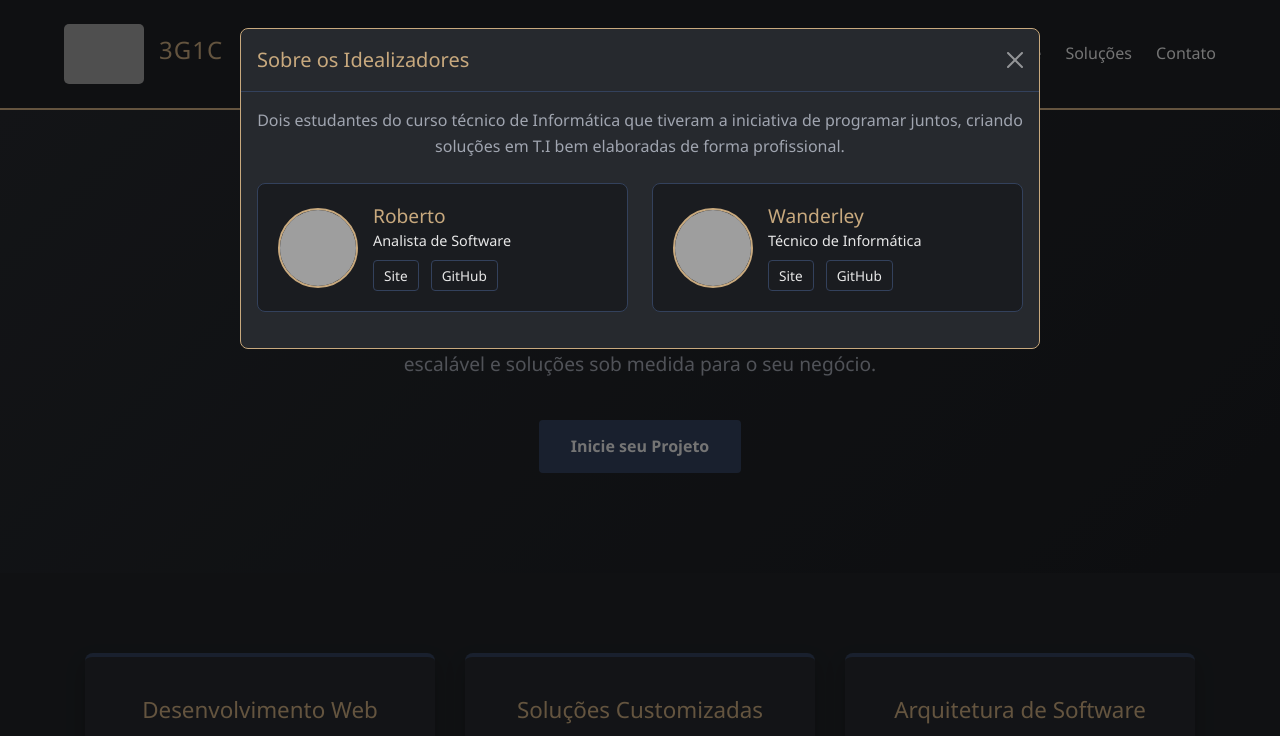
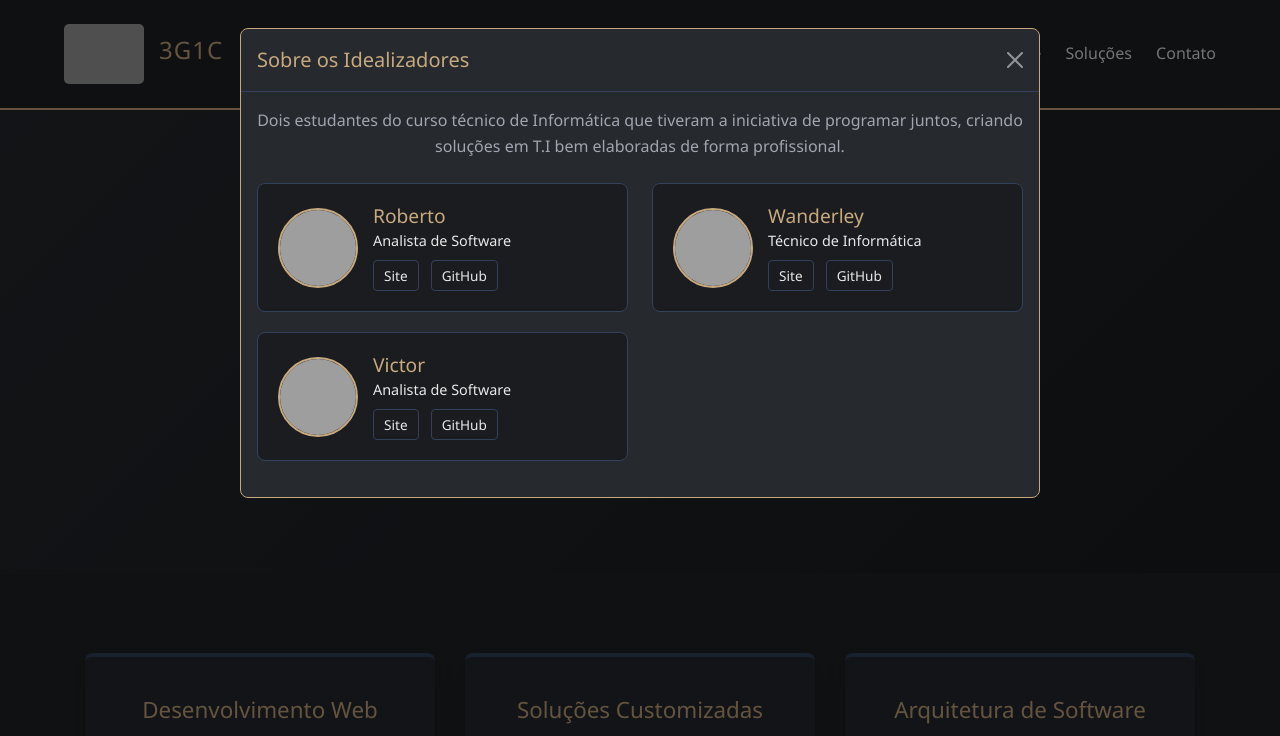
Before and after one commit to 2g-1c/2g-1c.github.io, a plain HTML site: page index.html in a window 1280 px wide. Both pictures are taken after a click on the link "Sobre". Shown: the top 736 px of the page. Drawn offline with nearby package versions, Linux system fonts and the light colour scheme; grey boxes are pictures that could not be loaded.

Commit message:
Update index.html
Adicionando dados Victor

```diff
--- a/index.html
+++ b/index.html
@@ -322,6 +322,19 @@
                                 </div>
                             </div>
                         </div>
+                        <div class="col-md-6">
+                            <div class="business-card">
+                                <img src="https://avatars.githubusercontent.com/u/287096276?v=4" alt="Victor">
+                                <div class="business-card-info">
+                                    <h4>Victor</h4>
+                                    <h5>Analista de Software</h5>
+                                    <div class="business-card-links">
+                                        <a href="https://viztor-11" target="_blank">Site</a>
+                                        <a href="https://github.com/Viztor-11" target="_blank">GitHub</a>
+                                    </div>
+                                </div>
+                            </div>
+                        </div>
                     </div>
                 </div>
             </div>
```
